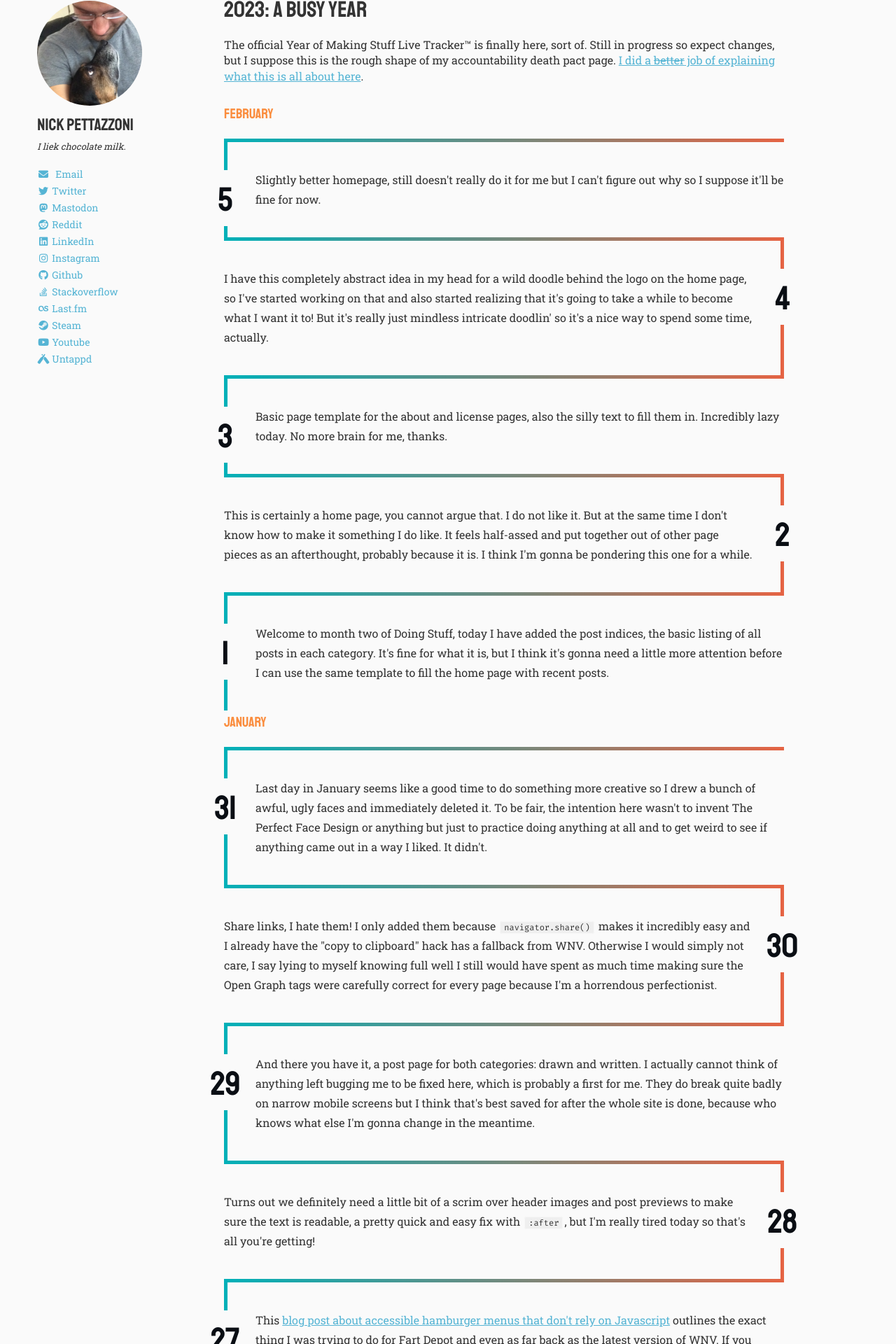
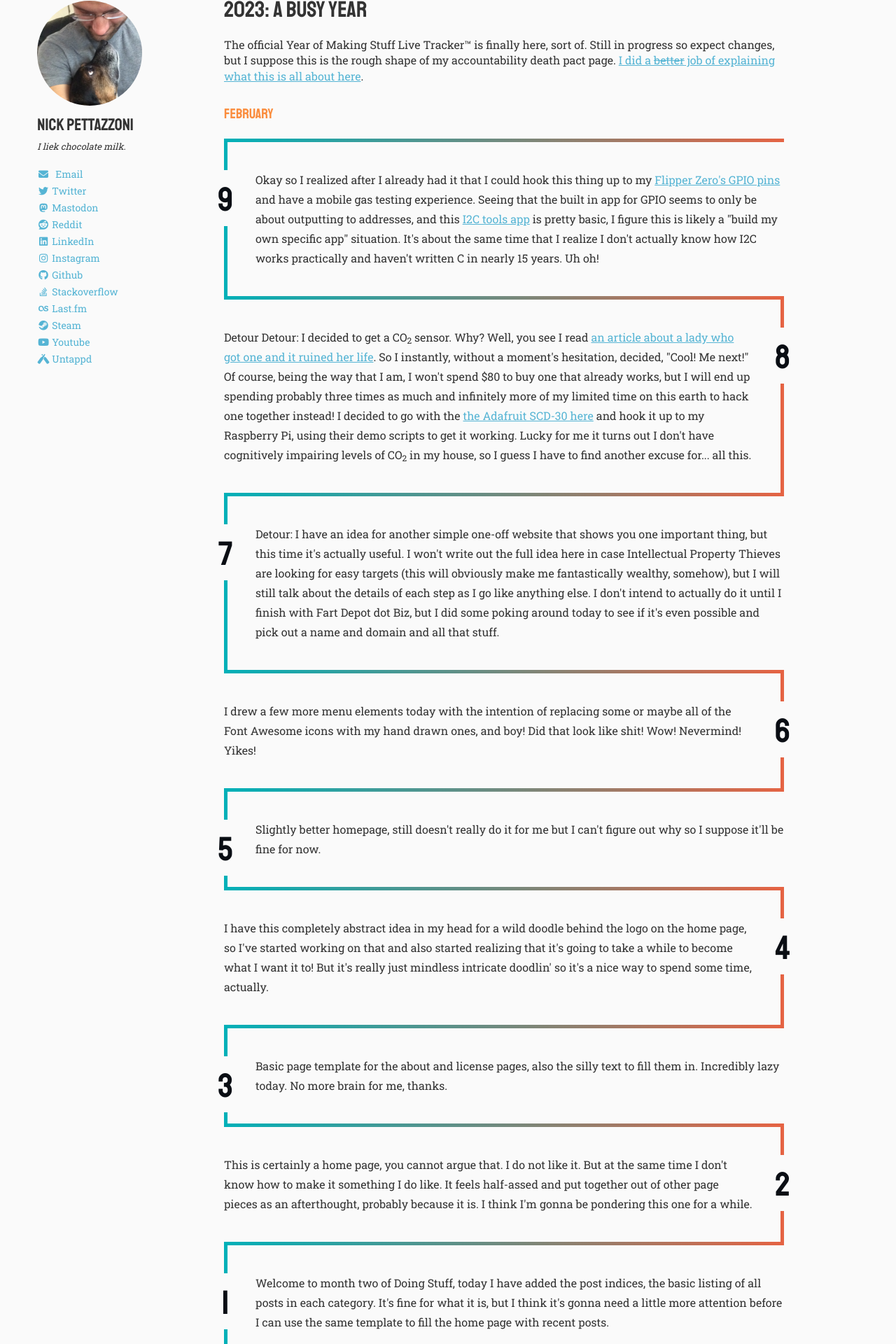
Before and after one commit to pettazz/pettazz.com, a Jekyll site: the page built from 2023/index.md, in a window 1280 px wide. Shown: the part 456-2376 px from the top of the page at 70% size. Built offline with Jekyll 4.4.1, drawn with Linux system fonts in a browser that asks for light colours; nearby versions of some CDN libraries.

```diff
--- a/2023/index.md
+++ b/2023/index.md
@@ -12,6 +12,14 @@
 <div class="timeline">
 
   <h1><small>February</small></h1>
+
+  <p>Okay so I realized after I already had it that I could hook this thing up to my <a href="https://docs.flipperzero.one/gpio-and-modules" target="_blank">Flipper Zero's GPIO pins</a> and have a mobile gas testing experience. Seeing that the built in app for GPIO seems to only be about outputting to addresses, and this <a href="https://github.com/NaejEL/flipperzero-i2ctools" target="_blank">I2C tools app</a> is pretty basic, I figure this is likely a "build my own specific app" situation. It's about the same time that I realize I don't actually know how I2C works practically and haven't written C in nearly 15 years. Uh oh!</p>
+
+  <p>Detour Detour: I decided to get a CO<sub>2</sub> sensor. Why? Well, you see I read <a href="https://www.theatlantic.com/health/archive/2023/02/carbon-dioxide-monitor-indoor-air-pollution-gas-stoves/672923/" target="_blank">an article about a lady who got one and it ruined her life</a>. So I instantly, without a moment's hesitation, decided, "Cool! Me next!" Of course, being the way that I am, I won't spend $80 to buy one that already works, but I will end up spending probably three times as much and infinitely more of my limited time on this earth to hack one together instead! I decided to go with the <a href="https://www.adafruit.com/product/4867" target="_blank">the Adafruit SCD-30 here</a> and hook it up to my Raspberry Pi, using their demo scripts to get it working. Lucky for me it turns out I don't have cognitively impairing levels of CO<sub>2</sub> in my house, so I guess I have to find another excuse for... all this.</p>
+
+  <p>Detour: I have an idea for another simple one-off website that shows you one important thing, but this time it's actually useful. I won't write out the full idea here in case Intellectual Property Thieves are looking for easy targets (this will obviously make me fantastically wealthy, somehow), but I will still talk about the details of each step as I go like anything else. I don't intend to actually do it until I finish with Fart Depot dot Biz, but I did some poking around today to see if it's even possible and pick out a name and domain and all that stuff.</p>
+
+  <p>I drew a few more menu elements today with the intention of replacing some or maybe all of the Font Awesome icons with my hand drawn ones, and boy! Did that look like shit! Wow! Nevermind! Yikes!</p>
 
   <p>Slightly better homepage, still doesn't really do it for me but I can't figure out why so I suppose it'll be fine for now.</p>
 
--- a/assets/css/timeline.scss
+++ b/assets/css/timeline.scss
@@ -11,7 +11,7 @@
   min-width: 300px;
   max-width: 1400px;
   margin: auto;
-  counter-reset: dayofmonth 6;
+  counter-reset: dayofmonth 10;
 
   &.full-31{
     counter-reset: dayofmonth 32;
```
